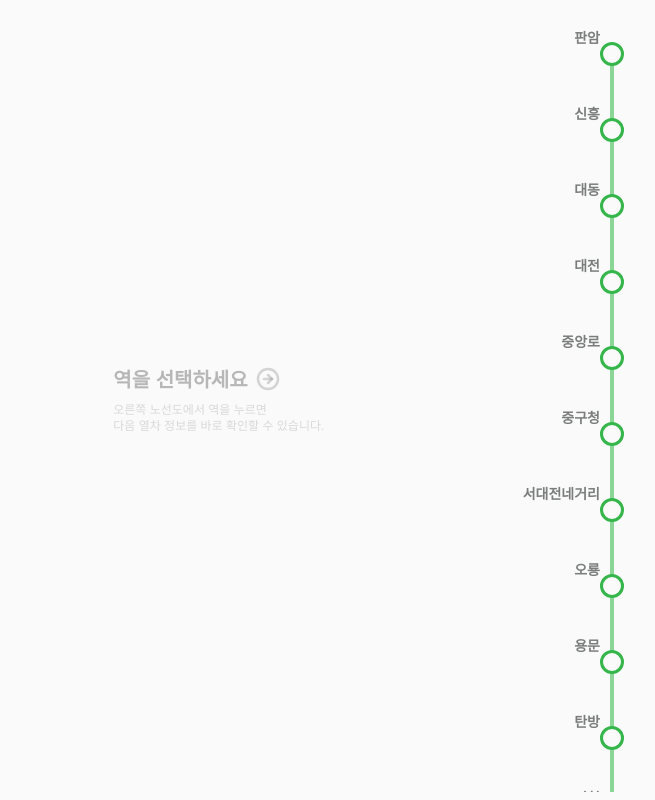
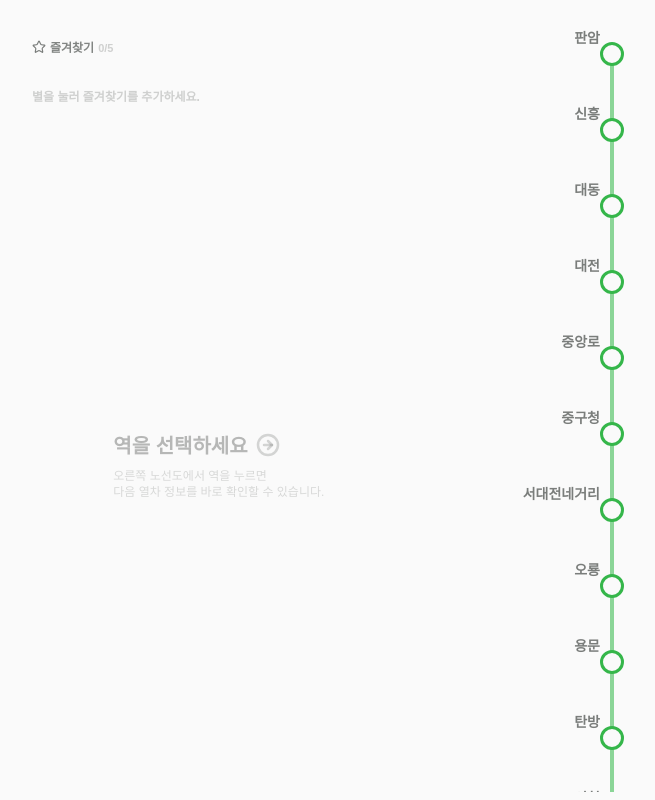
Before and after one commit to sis061/daejeon_subway_renewal, a Next.js app: page / in a window 1280 px wide. Shown: the whole page, without its empty margins (312-967 px from the left). Built offline with nearby package versions, Linux system fonts and the light colour scheme.

Commit message:
feat: 즐겨찾기 추가. Zustand persist 적용

```diff
--- /dev/null
+++ b/app/(subway)/@shortcuts/default.tsx
@@ -0,0 +1,5 @@
+import StationShortcuts from "@/components/shortcuts/station-shortcuts";
+
+export default function Default() {
+  return <StationShortcuts />;
+}
--- /dev/null
+++ b/app/(subway)/@shortcuts/page.tsx
@@ -0,0 +1,5 @@
+import StationShortcuts from "@/components/shortcuts/station-shortcuts";
+
+export default function ShortcutsPage() {
+  return <StationShortcuts />;
+}
--- a/app/(subway)/layout.tsx
+++ b/app/(subway)/layout.tsx
@@ -2,10 +2,12 @@ import React from "react";
 
 export default function SubwayLayout({
   children,
+  shortcuts,
   detail,
   rail,
 }: Readonly<{
   children: React.ReactNode;
+  shortcuts: React.ReactNode;
   detail: React.ReactNode;
   rail: React.ReactNode;
 }>) {
@@ -14,7 +16,10 @@ export default function SubwayLayout({
       <div className="inner min-h-[calc(100dvh)] h-screen !mx-auto !w-full !p-2">
         {children}
         <div className="flex w-full min-h-full h-full items-center justify-between">
-          <section className="w-[65%] h-full min-w-0">{detail}</section>
+          <section className="flex w-[65%] h-full min-w-0 flex-col">
+            <div className="shrink-0">{shortcuts}</div>
+            <div className="min-h-0 flex-1">{detail}</div>
+          </section>
           <aside className="w-[35%] h-full min-w-0 min-h-0">{rail}</aside>
         </div>
       </div>
--- a/components/detail/station-address-copy-button.tsx
+++ b/components/detail/station-address-copy-button.tsx
@@ -26,9 +26,11 @@ export default function StationAddressCopyButton({
       type="button"
       onClick={copyAddress}
       aria-label="역 주소 복사"
-      className="!ml-2 text-xs font-bold !text-blue-500 active:scale-95"
+      className="!ml-2 text-xs font-bold  active:scale-95 cursor-pointer"
     >
-      <span aria-live="polite">{isCopied ? "복사됨" : "복사"}</span>
+      <span aria-live="polite" className="!text-blue-500">
+        {isCopied ? "복사됨" : "복사"}
+      </span>
     </button>
   );
 }
--- a/components/detail/timetable-drawer-content.tsx
+++ b/components/detail/timetable-drawer-content.tsx
@@ -129,7 +129,7 @@ export default function TimetableDrawerContent({
               aria-pressed={dayType === type}
               variant={dayType === type ? "default" : "ghost"}
               className={clsx(
-                "shadow-xs !px-4 !py-2 text-xs font-semibold",
+                "shadow-xs !px-4 !py-2 text-xs font-semibold cursor-pointer",
                 dayType === type
                   ? "!bg-daejeon-line !text-daejeon-bg"
                   : "!text-daejeon-ink/60",
--- /dev/null
+++ b/components/shortcuts/favorite-station-button.tsx
@@ -0,0 +1,41 @@
+"use client";
+
+import { Star } from "lucide-react";
+import clsx from "clsx";
+import { useStationShortcutsStore } from "@/stores/station-shortcuts-store";
+
+type FavoriteStationButtonProps = {
+  stationId: number;
+  stationName: string;
+};
+
+export default function FavoriteStationButton({
+  stationId,
+  stationName,
+}: FavoriteStationButtonProps) {
+  const isShortcut = useStationShortcutsStore((state) =>
+    state.isShortcutStation(stationId),
+  );
+  const isHydrated = useStationShortcutsStore((state) => state.hasHydrated);
+  const toggleStationShortcut = useStationShortcutsStore(
+    (state) => state.toggleStationShortcut,
+  );
+
+  return (
+    <button
+      type="button"
+      aria-pressed={isShortcut}
+      aria-label={`${stationName}역 즐겨찾기 ${isShortcut ? "해제" : "추가"}`}
+      // localStorage 복원 전에는 현재 즐겨찾기 여부를 확정할 수 없어 잠시 비활성화한다.
+      disabled={!isHydrated}
+      onClick={() => toggleStationShortcut(stationId)}
+      className="z-30 flex size-7  items-center justify-center  active:scale-95 disabled:opacity-30 cursor-pointer"
+    >
+      <Star
+        size={17}
+        aria-hidden="true"
+        className={clsx("stroke-yellow-500", isShortcut && "fill-yellow-500")}
+      />
+    </button>
+  );
+}
--- /dev/null
+++ b/components/shortcuts/station-shortcuts.tsx
@@ -0,0 +1,66 @@
+"use client";
+
+import Link from "next/link";
+import { Star } from "lucide-react";
+import { useEffect } from "react";
+import {
+  MAX_SHORTCUT_STATION_COUNT,
+  useStationShortcutsStore,
+} from "@/stores/station-shortcuts-store";
+
+export default function StationShortcuts() {
+  const shortcutStations = useStationShortcutsStore(
+    (state) => state.shortcutStations,
+  );
+  const isHydrated = useStationShortcutsStore((state) => state.hasHydrated);
+  const hydrateStationShortcuts = useStationShortcutsStore(
+    (state) => state.hydrateStationShortcuts,
+  );
+  const hasShortcuts = shortcutStations.length > 0;
+
+  useEffect(() => {
+    // shortcut 영역이 처음 마운트될 때 localStorage에 저장된 역 목록을 Zustand store로 복원한다.
+    hydrateStationShortcuts();
+  }, [hydrateStationShortcuts]);
+
+  return (
+    <section aria-label="즐겨찾기 역" className="w-full !px-4 !pb-3 !pt-8">
+      <div className="flex min-h-16 flex-col justify-center gap-2">
+        <div className="flex items-center gap-1">
+          <Star
+            size={14}
+            aria-hidden="true"
+            className="stroke-daejeon-ink/75 !-mt-0.5"
+          />
+          <h2 className="text-xs font-semibold !text-daejeon-ink/70">
+            즐겨찾기
+          </h2>
+          <span className="text-[11px] font-semibold !text-daejeon-ink/25">
+            {isHydrated
+              ? `${shortcutStations.length}/${MAX_SHORTCUT_STATION_COUNT}`
+              : ""}
+          </span>
+        </div>
+        <div className="flex flex-wrap min-h-16 items-center gap-1.5">
+          {/* localStorage 복원 전에는 서버/클라이언트 렌더 차이를 피하기 위해 칩을 그리지 않는다. */}
+          {isHydrated && hasShortcuts
+            ? shortcutStations.map((station) => (
+                <Link
+                  key={station.id}
+                  href={`/stations/${station.id}`}
+                  className="shrink-0 rounded-full border !px-3 !py-1 text-xs font-semibold !text-daejeon-ink/75 active:scale-95 cursor-pointer z-50"
+                >
+                  {station.name}
+                </Link>
+              ))
+            : null}
+          {isHydrated && !hasShortcuts && (
+            <p className="text-xs font-semibold !text-daejeon-ink/25">
+              별을 눌러 즐겨찾기를 추가하세요.
+            </p>
+          )}
+        </div>
+      </div>
+    </section>
+  );
+}
--- a/package.json
+++ b/package.json
@@ -19,7 +19,8 @@
     "shadcn": "^4.11.0",
     "tailwind-merge": "^3.6.0",
     "tw-animate-css": "^1.4.0",
-    "vaul": "^1.1.2"
+    "vaul": "^1.1.2",
+    "zustand": "^5.0.14"
   },
   "devDependencies": {
     "@tailwindcss/postcss": "^4",
--- /dev/null
+++ b/stores/station-shortcuts-store.ts
@@ -0,0 +1,116 @@
+import { create } from "zustand";
+import { createJSONStorage, persist } from "zustand/middleware";
+import { stations } from "@/data/stations";
+
+export const STATION_SHORTCUTS_STORAGE_KEY = "daejeon-subway-shortcuts";
+
+// 바로 이동할 역은 화면이 복잡해지지 않도록 최대 5개까지만 저장한다.
+export const MAX_SHORTCUT_STATION_COUNT = 5;
+
+export type StationShortcutsState = {
+  // localStorage에는 역 번호만 저장한다. 역명 변경 등은 stations 마스터 데이터를 따라가게 둔다.
+  shortcutStationIds: number[];
+  // UI에서 바로 렌더링할 수 있도록 stationId 배열을 역 객체 배열로 전개한 값이다.
+  shortcutStations: typeof stations;
+  // localStorage 복원 전후를 구분해 서버 렌더와 클라이언트 렌더 차이를 줄인다.
+  hasHydrated: boolean;
+  hydrateStationShortcuts: () => void;
+  isShortcutStation: (stationId: number) => boolean;
+  toggleStationShortcut: (stationId: number) => void;
+};
+
+function sanitizeShortcutStationIds(stationIds: unknown) {
+  if (!Array.isArray(stationIds)) {
+    return [];
+  }
+
+  return stationIds
+    .filter(
+      (stationId): stationId is number =>
+        typeof stationId === "number" &&
+        stations.some((station) => station.id === stationId),
+    )
+    .slice(0, MAX_SHORTCUT_STATION_COUNT);
+}
+
+export const useStationShortcutsStore = create<StationShortcutsState>()(
+  // persist는 Zustand 상태 중 필요한 값만 브라우저 storage에 저장하고, 다음 방문 때 다시 복원해준다.
+  persist(
+    (set, get) => ({
+      shortcutStationIds: [],
+      shortcutStations: [],
+      hasHydrated: false,
+      hydrateStationShortcuts: () => {
+        // Next.js 서버 렌더 시점에는 localStorage가 없으므로, 클라이언트 마운트 이후 직접 복원한다.
+        void Promise.resolve(useStationShortcutsStore.persist.rehydrate()).then(
+          () => {
+            const shortcutStationIds = sanitizeShortcutStationIds(
+              get().shortcutStationIds,
+            );
+
+            // 저장된 값이 없더라도 복원 시도가 끝났다면 UI가 버튼을 사용할 수 있게 한다.
+            set({
+              shortcutStationIds,
+              shortcutStations: getShortcutStations(shortcutStationIds),
+              hasHydrated: true,
+            });
+          },
+        );
+      },
+      isShortcutStation: (stationId) =>
+        get().shortcutStationIds.includes(stationId),
+      toggleStationShortcut: (stationId) => {
+        set((state) => {
+          const isShortcut = state.shortcutStationIds.includes(stationId);
+          // 이미 등록된 역이면 제거하고, 아니면 최대 개수 안에서만 추가한다.
+          const shortcutStationIds = isShortcut
+            ? state.shortcutStationIds.filter(
+                (shortcutStationId) => shortcutStationId !== stationId,
+              )
+            : state.shortcutStationIds.length < MAX_SHORTCUT_STATION_COUNT
+              ? [...state.shortcutStationIds, stationId]
+              : state.shortcutStationIds;
+
+          return {
+            shortcutStationIds,
+            // 상태 변경 직후 shortcut UI가 바로 갱신되도록 역 객체 배열도 함께 갱신한다.
+            shortcutStations: getShortcutStations(shortcutStationIds),
+          };
+        });
+      },
+    }),
+    {
+      // localStorage에 저장될 key 이름이다.
+      name: STATION_SHORTCUTS_STORAGE_KEY,
+      // JSON 직렬화/역직렬화를 거쳐 localStorage에 shortcut 상태를 저장한다.
+      storage: createJSONStorage(() => window.localStorage),
+      // 자동 복원을 끄고, 클라이언트에서 rehydrate()를 직접 호출해 hydration mismatch를 피한다.
+      skipHydration: true,
+      // 런타임 상태와 파생 데이터는 저장하지 않고, 오래 유지할 원천 데이터인 역 번호만 저장한다.
+      partialize: (state) => ({
+        shortcutStationIds: state.shortcutStationIds,
+      }),
+      // localStorage에서 읽은 값과 기본 store 상태를 합치면서, 현재 역 마스터 데이터 기준으로 한 번 더 정리한다.
+      merge: (persistedState, currentState) => {
+        const parsedState = persistedState as Partial<StationShortcutsState>;
+        const shortcutStationIds = sanitizeShortcutStationIds(
+          parsedState.shortcutStationIds,
+        );
+
+        return {
+          ...currentState,
+          shortcutStationIds,
+          shortcutStations: getShortcutStations(shortcutStationIds),
+          hasHydrated: true,
+        };
+      },
+    },
+  ),
+);
+
+function getShortcutStations(shortcutStationIds: number[]) {
+  // 저장소에는 id만 보관하고, 화면에 필요한 역 이름/번호는 마스터 데이터에서 다시 찾는다.
+  return shortcutStationIds
+    .map((stationId) => stations.find((station) => station.id === stationId))
+    .filter((station) => station !== undefined);
+}
```
Also changed, not shown: components/detail/arrival-info.tsx (+10 -5 lines), 1 other file (tests, documents, lock files or other folders).
